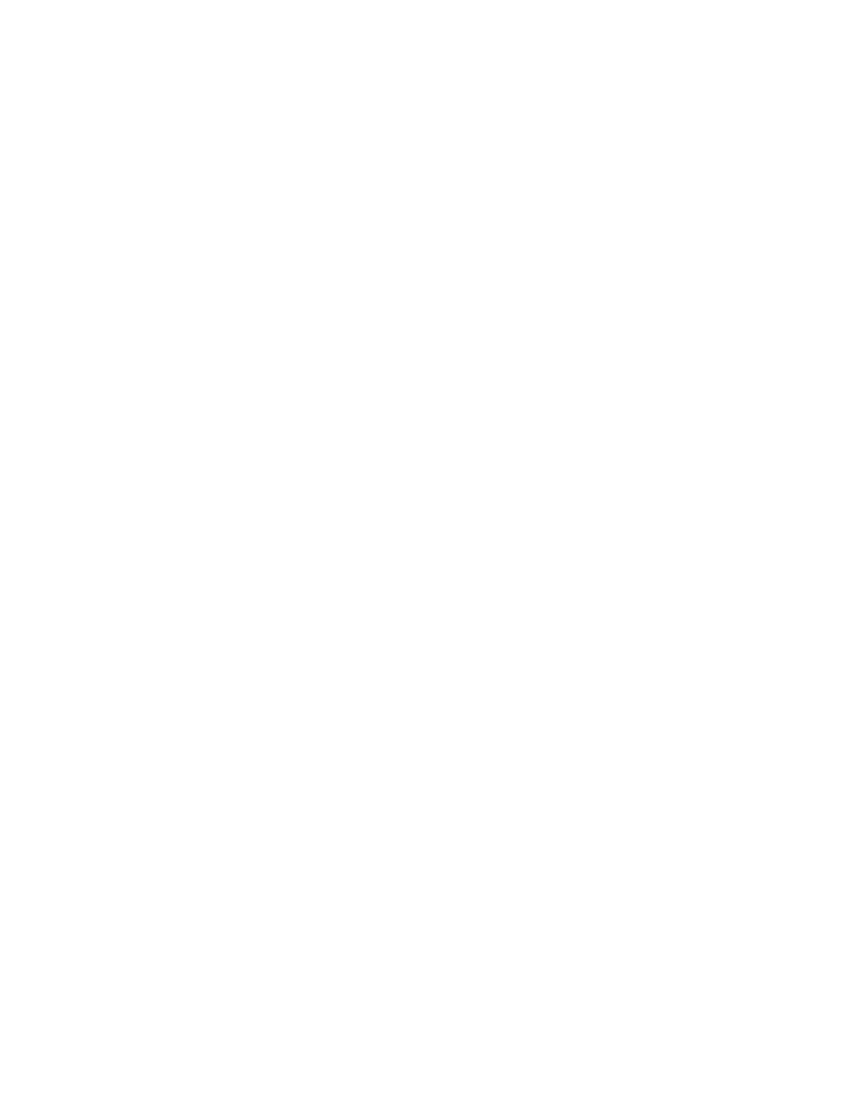
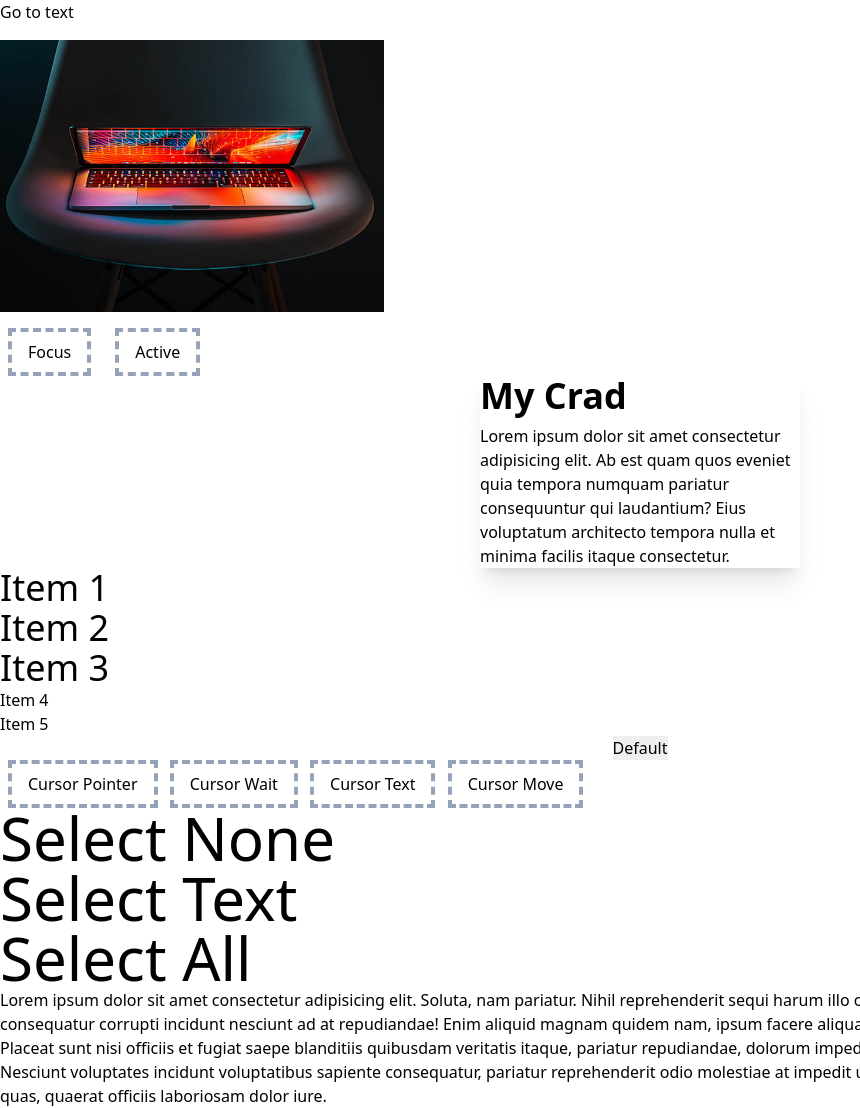
Before and after one commit to daxia-mao/tailwind-sanbox, a plain HTML site: page tailwind-sandbox-starter/10-interactivity/index.html in a window 1280 px wide. Shown: the whole page, without its empty margins (0-860 px from the left). Before the commit the page ends 800 px from the top, so only its background shows below. Drawn offline with nearby package versions, Linux system fonts and the light colour scheme.

Commit message:
10. Interactivity

```diff
--- a/tailwind-sandbox-starter/10-interactivity/index.html
+++ b/tailwind-sandbox-starter/10-interactivity/index.html
@@ -9,26 +9,70 @@
   </head>
   <body>
     <!-- Hover State Styling -->
+    <!-- Focus State Styling -->
+    <!-- Active State Styling -->
+    <a href="#text">Go to text</a>
+    <div class="flex flex-row  space-x-2 mt-4 ">
+      <img class="w-96 brightness-100 hover:brightness-200" src="../assets/img/img4.jpg" alt="img1">
+    </div>
+    <div class="flex flex-row  space-x-6 mt-4 ">
+      <button class="ml-2 px-4 py-2 border-4 border-dashed border-slate-400 focus:border-slate-600">
+        Focus
+      </button>
 
-    <!-- Focus State Styling -->
-
-    <!-- Active State Styling -->
+      <button class="px-4 py-2 border-4 border-dashed border-slate-400 active:border-slate-600">
+        Active
+      </button>
+    </div>
 
     <!-- Styling based on parent state -->
+    <a href="" class="group block max-w-xs mx-auto shadow-xl">
+      <div class="group-hover:text-cyan-600  text-4xl font-semibold">My Crad</div>
+      <div class="mt-2">Lorem ipsum dolor sit amet consectetur adipisicing elit. Ab est quam quos eveniet quia tempora numquam pariatur consequuntur qui laudantium? Eius voluptatum architecto tempora nulla et minima facilis itaque consectetur.</div>
+    </a>
 
     <!-- Pseudo Classes -->
-
+    <div>
+      <div class="first:text-4xl">Item 1</div>
+      <div class="even:text-4xl">Item 2</div>
+      <div class="odd:text-4xl">Item 3</div>
+      <div class="first:text-4xl">Item 4</div>
+      <div class="first:text-4xl">Item 5</div>
+    </div>
     <!-- Appearance -->
     <!-- Use appearance-none to reset any browser specific styling on an element. This utility is often used when creating custom form components. -->
-
+    <select class="block mx-auto appearance-none" name="Select" id="">
+      <option value="Item 1">Default</option>
+      <option value="Item 1">Item 1</option>
+      <option value="Item 1">Item 2</option>
+      <option value="Item 1">Item 3</option>
+    </select>
     <!-- Cursor -->
-
+    <button class="cursor-pointer ml-2 px-4 py-2 border-4 border-dashed border-slate-400 focus:border-slate-600">
+      Cursor Pointer
+    </button>
+    <button class="cursor-wait ml-2 px-4 py-2 border-4 border-dashed border-slate-400 focus:border-slate-600">
+      Cursor Wait
+    </button>
+    <button class="cursor-text ml-2 px-4 py-2 border-4 border-dashed border-slate-400 focus:border-slate-600">
+      Cursor Text
+    </button>
+    <button class="cursor-move ml-2 px-4 py-2 border-4 border-dashed border-slate-400 focus:border-slate-600">
+      Cursor Move
+    </button>
     <!-- Resize -->
 
     <!-- User Select -->
-
+    <div class="select-none text-6xl">Select None</div>
+    <div class="select-text text-6xl">Select Text</div>
+    <div class="select-all text-6xl">Select All</div>
     <!-- Smooth Scroll Example -->
   </body>
+  <div id="text">
+    Lorem ipsum dolor sit amet consectetur adipisicing elit. Soluta, nam pariatur. Nihil reprehenderit sequi harum illo odio nisi corporis tempora amet soluta. Molestias consequatur corrupti incidunt nesciunt ad at repudiandae!
+    Enim aliquid magnam quidem nam, ipsum facere aliquam, libero magni incidunt cumque numquam similique? Placeat sunt nisi officiis et fugiat saepe blanditiis quibusdam veritatis itaque, pariatur repudiandae, dolorum impedit neque?
+    Earum minima excepturi molestias nulla! Nesciunt voluptates incidunt voluptatibus sapiente consequatur, pariatur reprehenderit odio molestiae at impedit ut mollitia aspernatur eligendi doloribus fugiat odit quas, quaerat officiis laboriosam dolor iure.
+  </div>
 </html>
 
 <!-- Cursor
```
